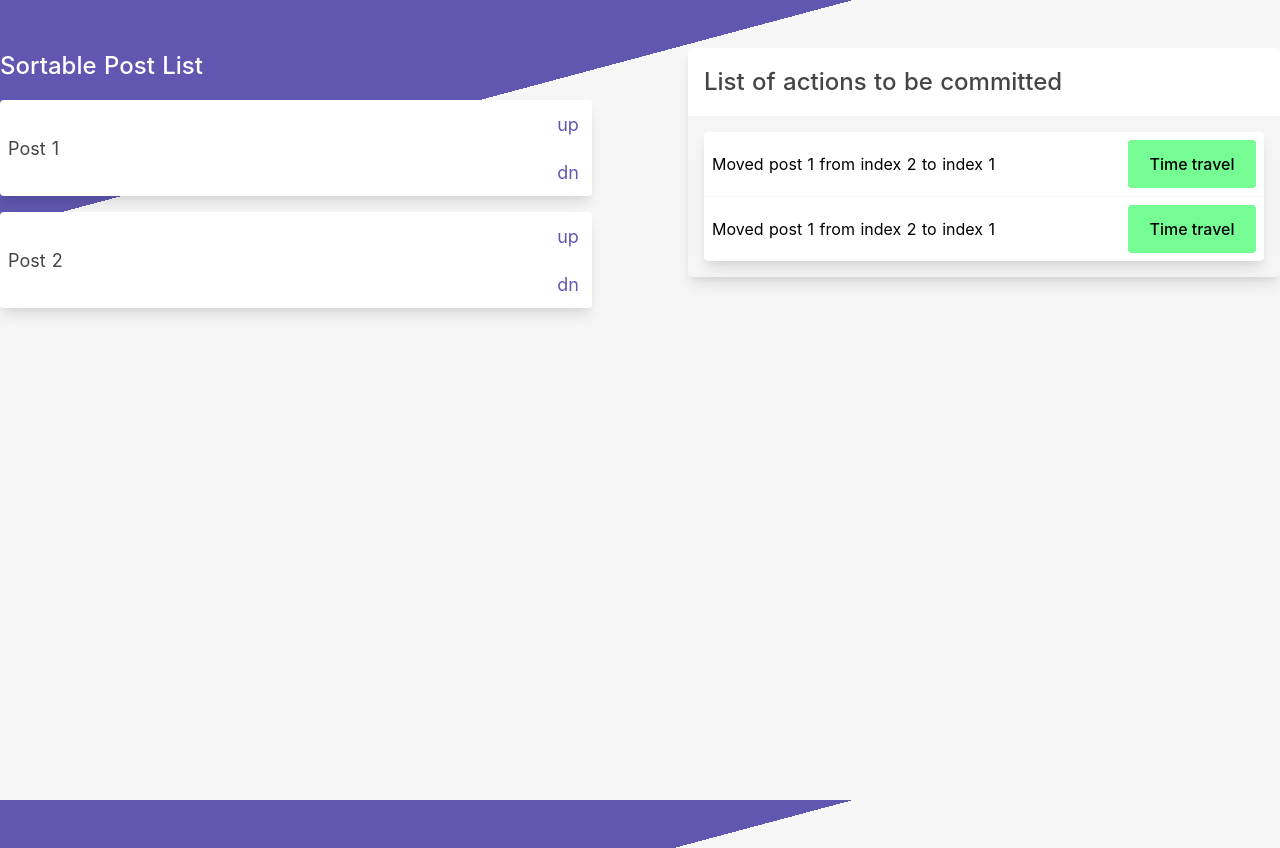
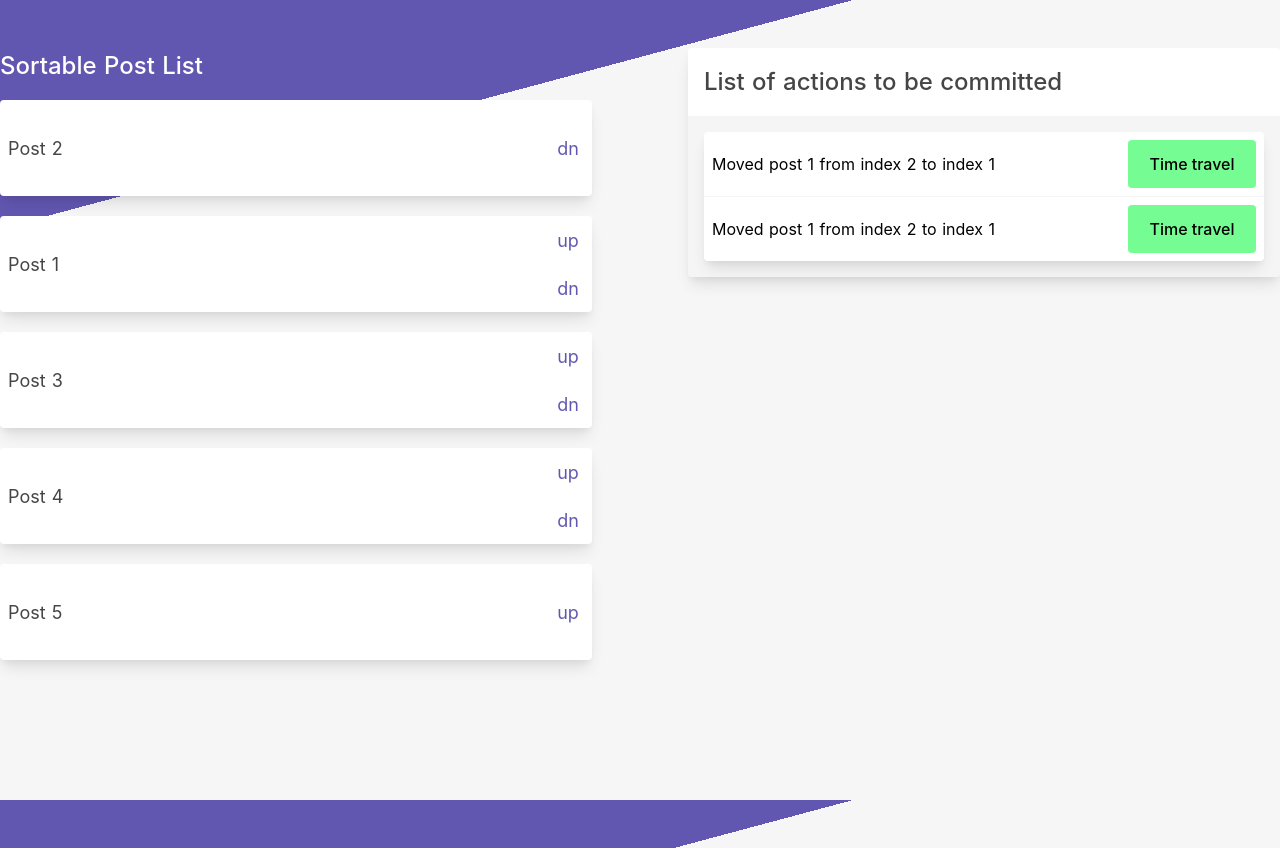
Before and after one commit to RikdeVos/nuxt-sortable-posts, a Nuxt app: page / in a window 1280 px wide. Built offline with nearby package versions, Linux system fonts and the light colour scheme.

Commit message:
add order to posts

```diff
--- a/components/Post.vue
+++ b/components/Post.vue
@@ -3,9 +3,9 @@
     class="flex flex-row shadow-lg rounded pl-2 text-lg bg-white items-center justify-between text-dark h-24"
   >
     <div>{{ post.title }}</div>
-    <div class="flex flex-col text-primary">
-      <PostBtn>up</PostBtn>
-      <PostBtn>dn</PostBtn>
+    <div class="flex flex-col text-primary h-24">
+      <PostBtn v-if="prevBtn">up</PostBtn>
+      <PostBtn v-if="nextBtn">dn</PostBtn>
     </div>
   </div>
 </template>
--- a/components/PostBtn.vue
+++ b/components/PostBtn.vue
@@ -1,6 +1,6 @@
 <template>
   <button
-    class="h-12 w-12 rounded border-none shadow-none transition-colors duration-300 hover:bg-light focus:outline-none active:bg-medium active:duration-100"
+    class="h-full w-12 rounded border-none shadow-none transition-colors duration-300 hover:bg-light focus:outline-none active:bg-medium active:duration-100"
   >
     <slot></slot>
   </button>
--- a/pages/index.vue
+++ b/pages/index.vue
@@ -3,13 +3,20 @@
     <div class="container mx-auto mt-12">
       <div class="flex flex-row flex-fill">
         <div class="w-3/6 mr-24">
-          <h2 class="text-white text-2xl font-medium">Sortable Post List</h2>
-          <Post
-            v-for="post of posts"
-            :key="post.id"
-            :post="post"
-            class="my-4"
-          ></Post>
+          <h2 class="text-white text-2xl font-medium mb-4">
+            Sortable Post List
+          </h2>
+          <div class="relative" :style="{ height: posts.length * 116 + 'px' }">
+            <Post
+              v-for="post of posts"
+              :key="post.id"
+              :post="post"
+              :prev-btn="post.index !== 0"
+              :next-btn="post.index + 1 < posts.length"
+              :style="{ top: post.index * 116 + 'px' }"
+              class="w-full absolute transition-all ease-out-bounce duration-300"
+            ></Post>
+          </div>
         </div>
         <div class="w-3/6">
           <Panel :title="'List of actions to be committed'">
@@ -38,10 +45,27 @@ export default {
         {
           title: 'Post 1',
           id: 1,
+          index: 1,
         },
         {
           title: 'Post 2',
           id: 2,
+          index: 0,
+        },
+        {
+          title: 'Post 3',
+          id: 3,
+          index: 2,
+        },
+        {
+          title: 'Post 4',
+          id: 4,
+          index: 3,
+        },
+        {
+          title: 'Post 5',
+          id: 5,
+          index: 4,
         },
       ],
     }
@@ -49,8 +73,4 @@ export default {
 }
 </script>
 
-<style>
-.container {
-  /* @apply min-h-screen flex justify-center items-center text-center mx-auto; */
-}
-</style>
+<style></style>
--- a/tailwind.config.js
+++ b/tailwind.config.js
@@ -17,8 +17,7 @@ module.exports = {
     },
     extend: {
       transitionTimingFunction: {
-        'ease-in-expo': 'cubic-bezier(0.95, 0.05, 0.795, 0.035)',
-        'ease-out-expo': 'cubic-bezier(0.19, 1, 0.22, 1)',
+        'ease-out-bounce': 'cubic-bezier(0.34, 1.56, 0.64, 1)',
       },
     },
   },
```
